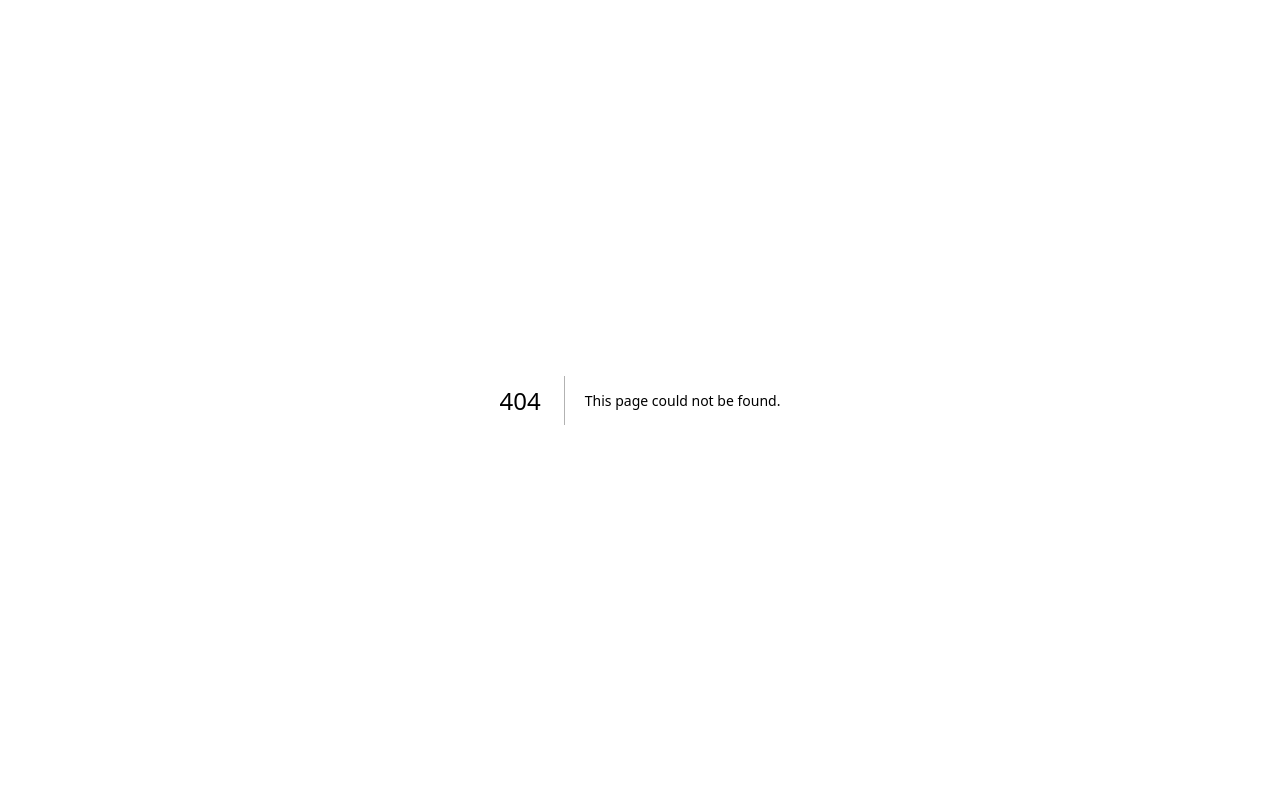
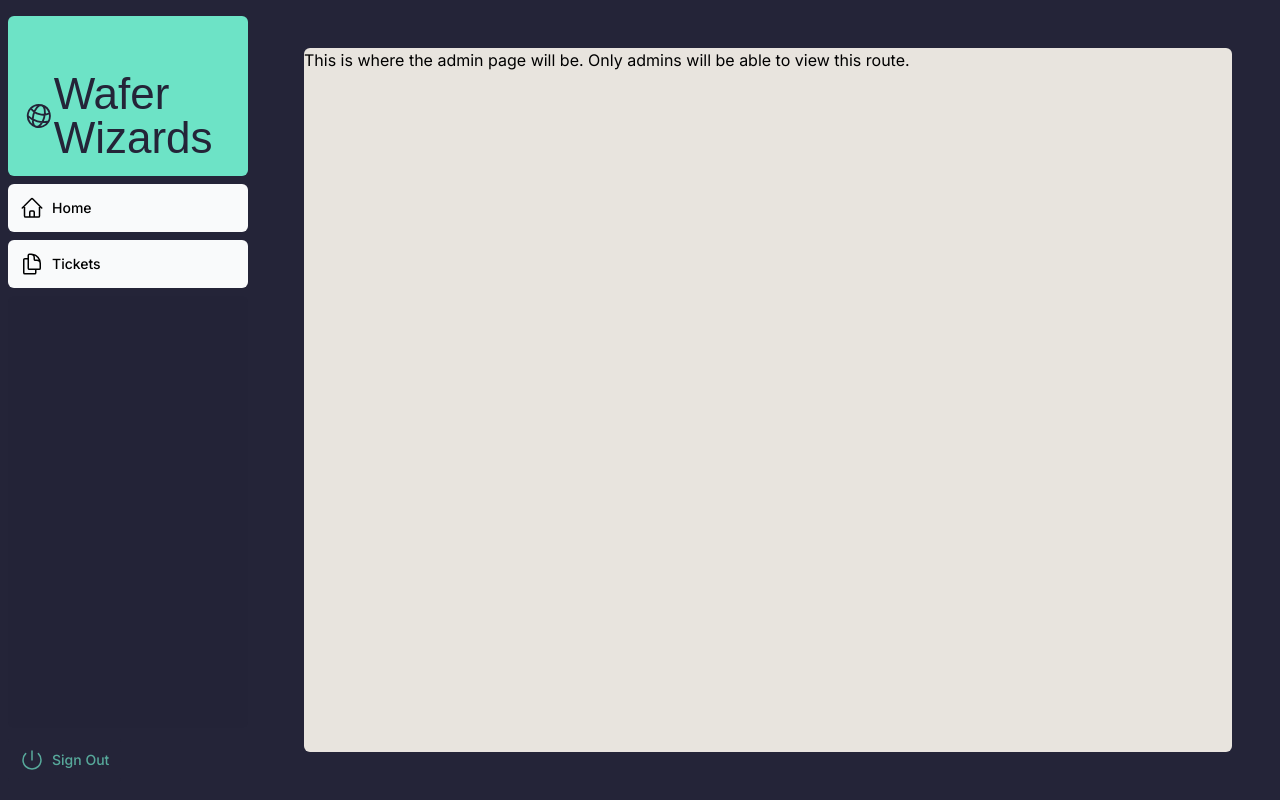
Before and after one commit to Connor-Skudlarek/issue-tracker, a Next.js app: page /dashboard/admin in a window 1280 px wide. Before the commit this address had no page. Built offline with nearby package versions, Linux system fonts and the light colour scheme; a web font is replaced by a local one.

Commit message:
Add admin page, #4

```diff
--- /dev/null
+++ b/app/dashboard/admin/page.tsx
@@ -0,0 +1,10 @@
+export default function page() {
+  return (
+    <div>
+      <p>
+        This is where the admin page will be. Only admins will be able to view
+        this route.
+      </p>
+    </div>
+  );
+}
```
